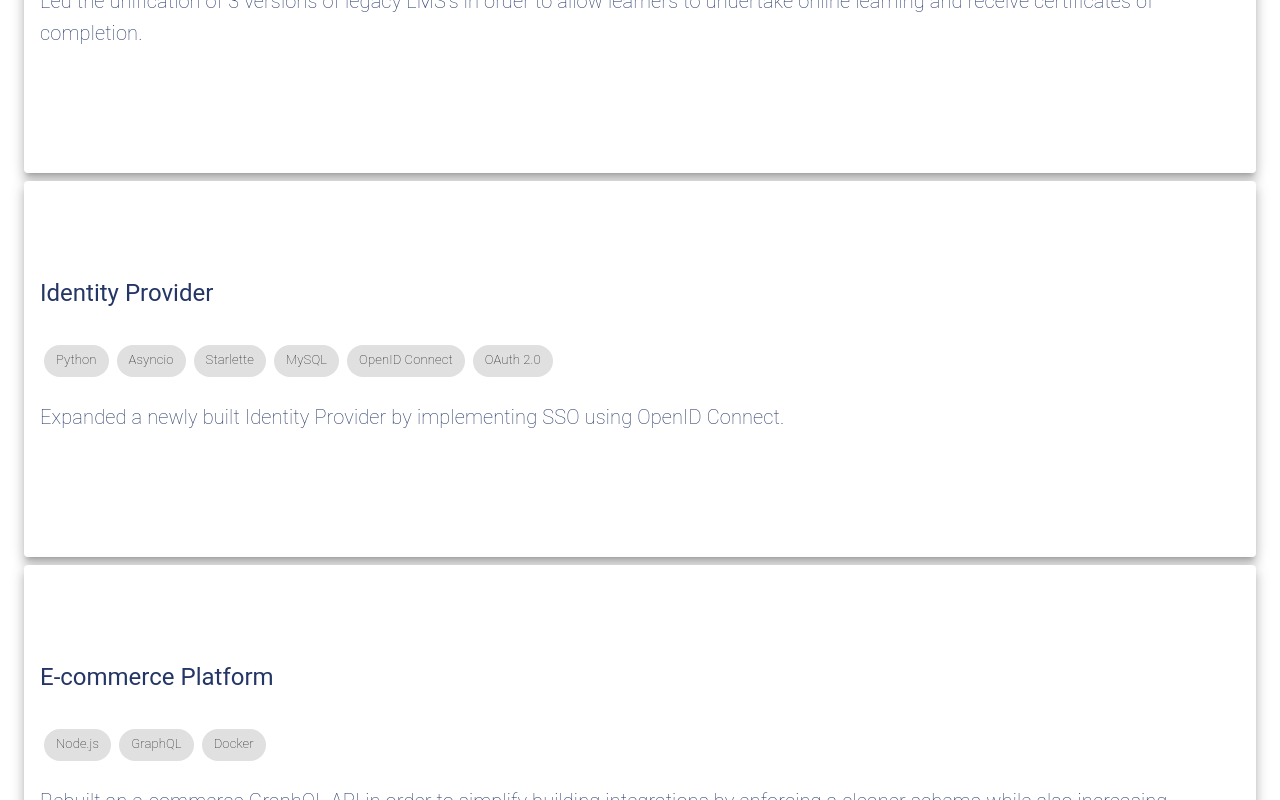
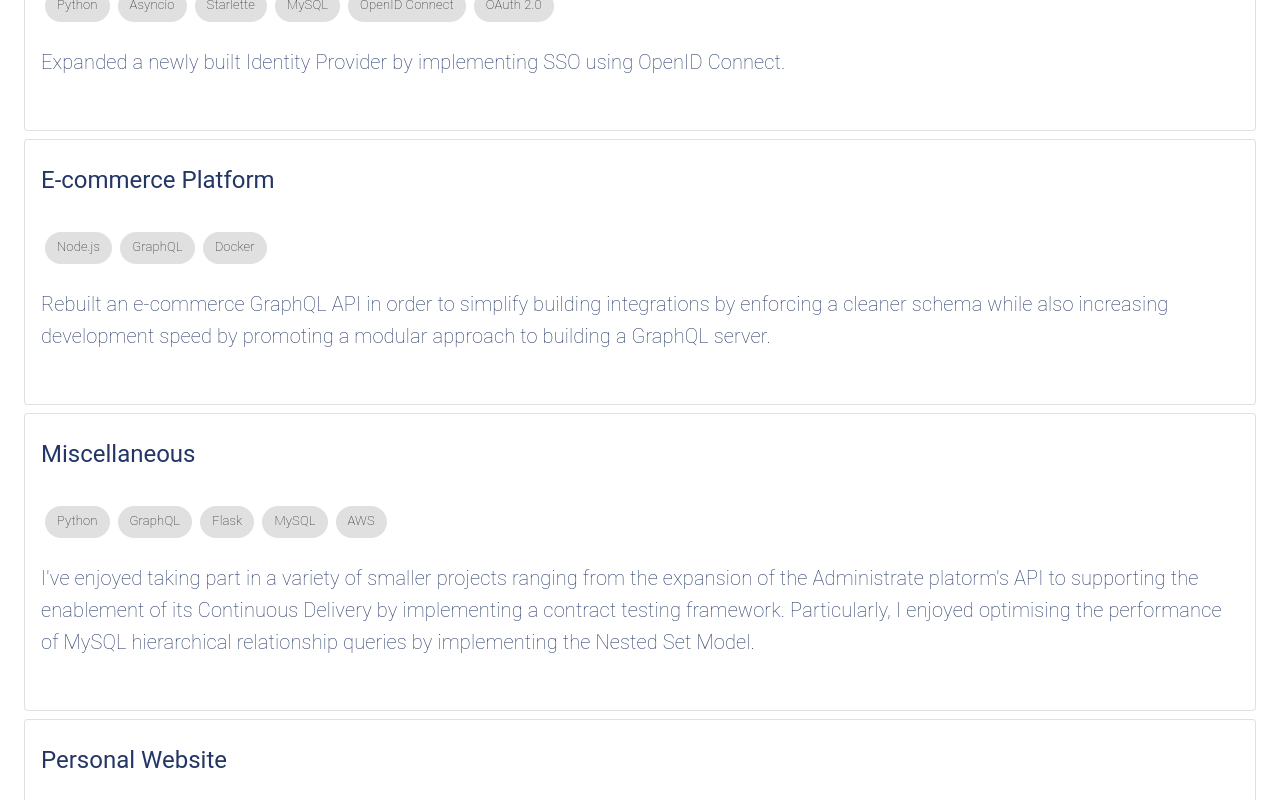
Before and after one commit to devkot/stelioskot.dev, a React (Create React App) app: page / in a window 1280 px wide. Shown: the part 1760-2560 px from the top of the page. Built offline with nearby package versions, Linux system fonts and the light colour scheme.

Commit message:
Remove top and bottom padding in project cards

```diff
--- a/src/components/Projects.tsx
+++ b/src/components/Projects.tsx
@@ -25,8 +25,8 @@ const useStyles = makeStyles((theme: Theme) => ({
   },
   homeContent: {
     fontWeight: 100,
-    paddingTop: theme.spacing(10),
-    paddingBottom: theme.spacing(10),
+    paddingTop: theme.spacing(1),
+    paddingBottom: theme.spacing(1),
     textAlign: "left",
     color: theme.palette.primary.main,
   },
@@ -178,12 +178,12 @@ const Projects: React.FunctionComponent = () => {
                 rel="noreferrer noopener"
                 key={project.title}
               >
-                <Card variant="outlined" key={project.title}>
+                <Card variant="outlined" raised key={project.title}>
                   <CardDescription project={project} key={project.title} />
                 </Card>
               </CardActionArea>
             ) : (
-              <Card raised key={project.title}>
+              <Card variant="outlined" raised key={project.title}>
                 <CardDescription project={project} key={project.title} />
               </Card>
             )}
```
